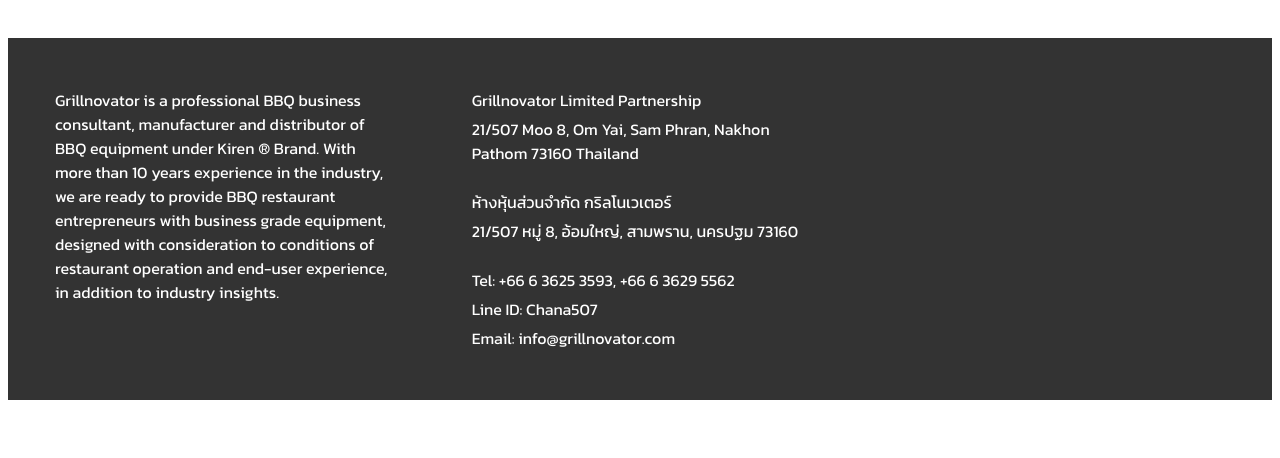
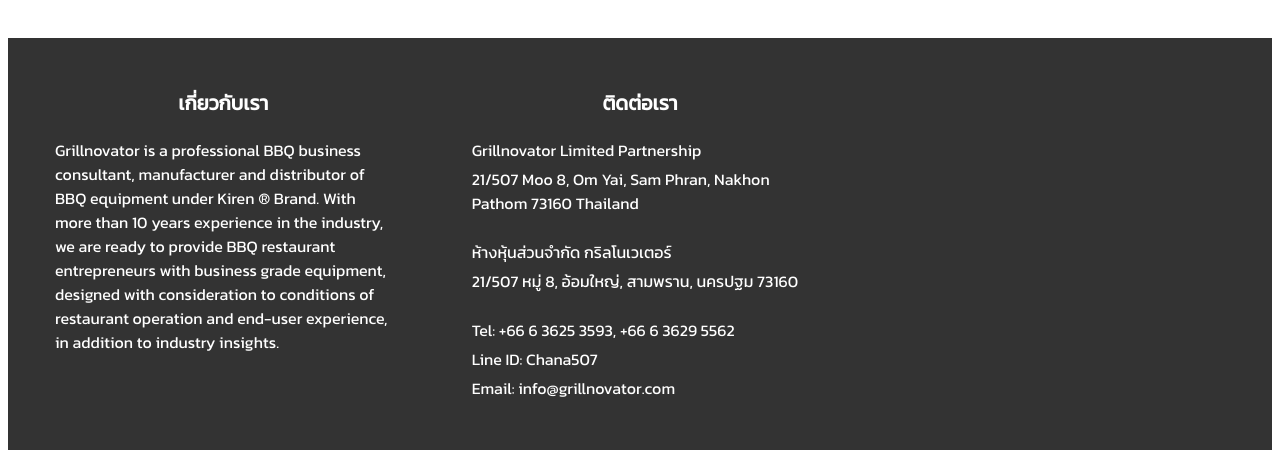
Before and after one commit to tanawitpat/kiren-gatsby-contentful, a Gatsby site: page /contact in a window 1280 px wide. Shown: the part 635-1093 px from the top of the page. Before the commit the page ends 1043 px from the top, so only its background shows below. Built offline with nearby package versions, Linux system fonts and the light colour scheme; Gatsby itself is replaced by a stand-in of ours.

Commit message:
Create footer titles

```diff
--- a/src/components/Footer.tsx
+++ b/src/components/Footer.tsx
@@ -8,6 +8,7 @@
     <StyledFooter>
       <div className="footer__layout">
         <div className="footer__column footer__summary">
+          <h5 className="footer__title">เกี่ยวกับเรา</h5>
           <p>
             Grillnovator is a professional BBQ business consultant, manufacturer
             and distributor of BBQ equipment under Kiren ® Brand. With more than
@@ -18,6 +19,7 @@
           </p>
         </div>
         <div className="footer__column footer__contact">
+          <h5 className="footer__title">ติดต่อเรา</h5>
           <div className="footer__contact--address-th">
             <p>Grillnovator Limited Partnership</p>
             <p>21/507 Moo 8, Om Yai, Sam Phran, Nakhon Pathom 73160 Thailand</p>
@@ -64,6 +66,12 @@
       }
     }
 
+    &__title {
+      font-size: 20px;
+      text-align: center;
+      margin: 0 0 20px;
+    }
+
     &__column {
       padding: 50px 15px;
     }
@@ -75,7 +83,7 @@
     }
 
     &__contact {
-      > * {
+      > div {
         &:not(:last-child) {
           margin-bottom: 25px;
         }
```
